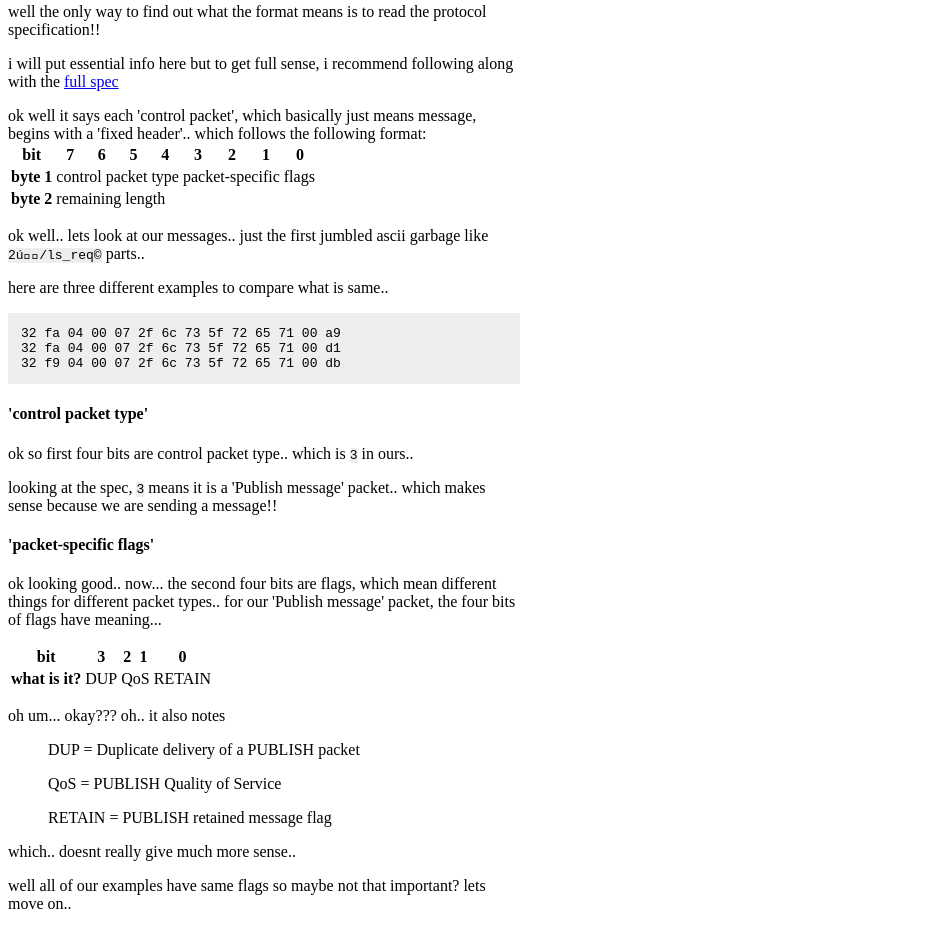
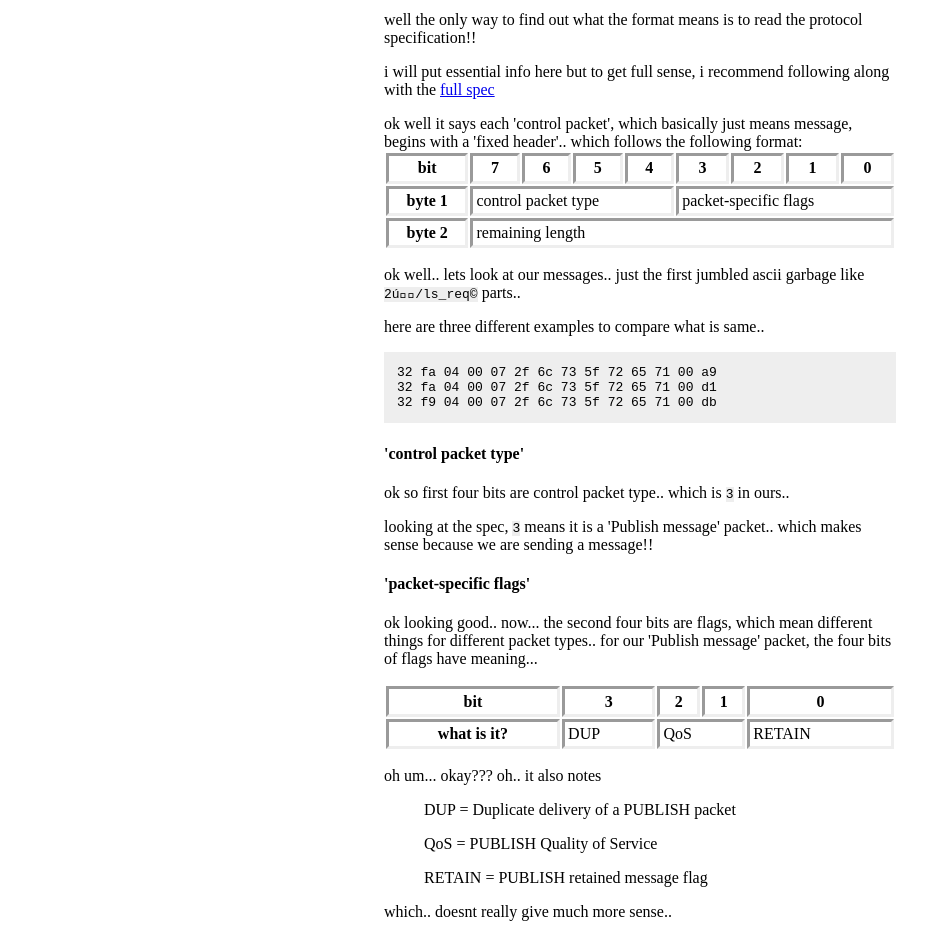
Before and after one commit to odcy/fb-sock-writeup, a plain HTML site: page index.html in a window 1280 px wide. Shown: the part 3080-4012 px from the top of the page, without its empty margins (0-951 px from the left). Drawn offline with Linux system fonts and the light colour scheme.

Commit message:
Add files via upload

```diff
--- a/index.html
+++ b/index.html
@@ -46,6 +46,9 @@ code > span.in { color: #60a0b0; font-weight: bold; font-style: italic; } /* Inf
 </head>
 <body>
 <style>
+html { display: flex; justify-content: center }
+table { width: 100% }
+td, th { border: inset; padding: 0.2em }
 body { width: 32em }
 pre, code { background-color: #eee }
 pre { overflow: scroll; padding: 1em }
```
Also changed, not shown: 1 other file.
